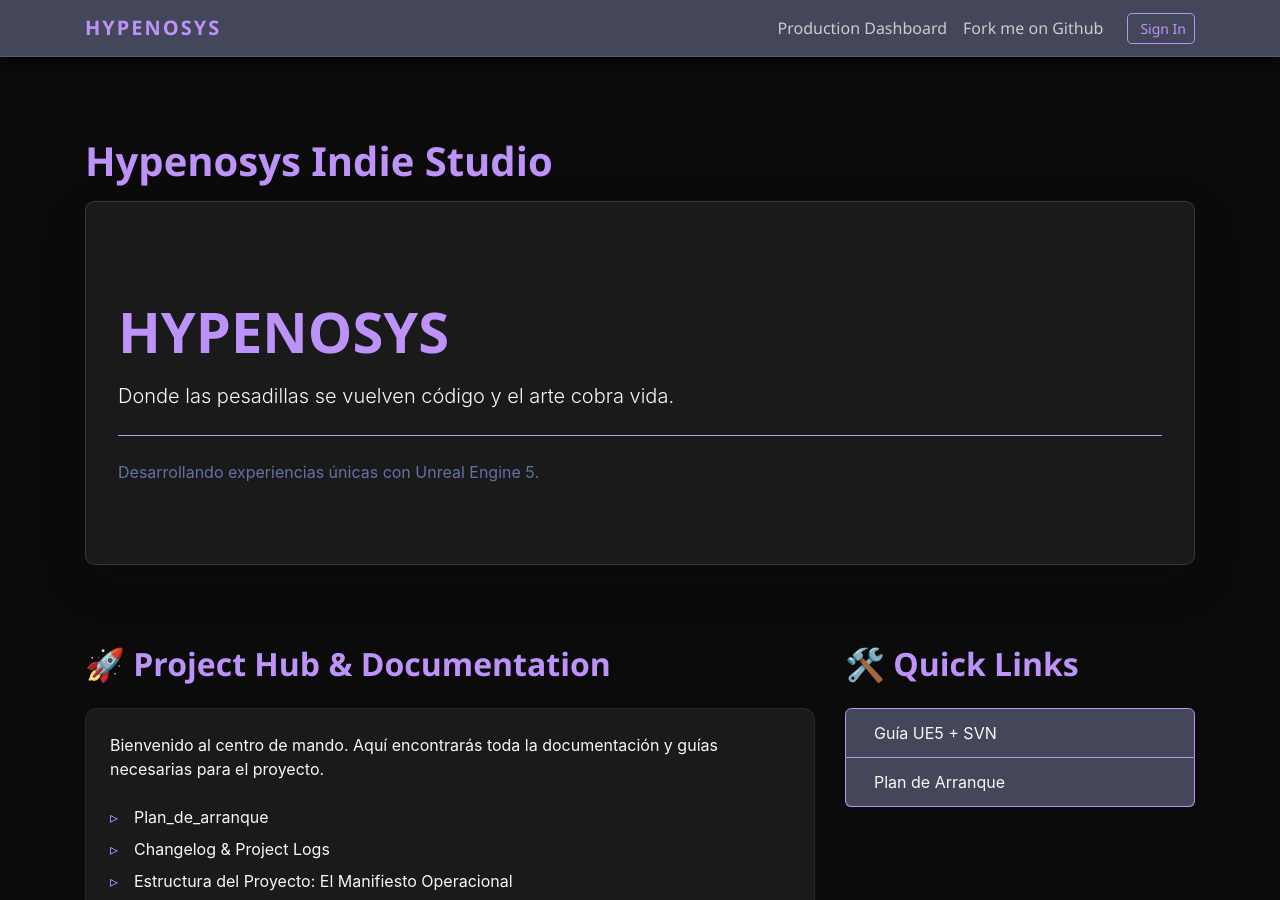
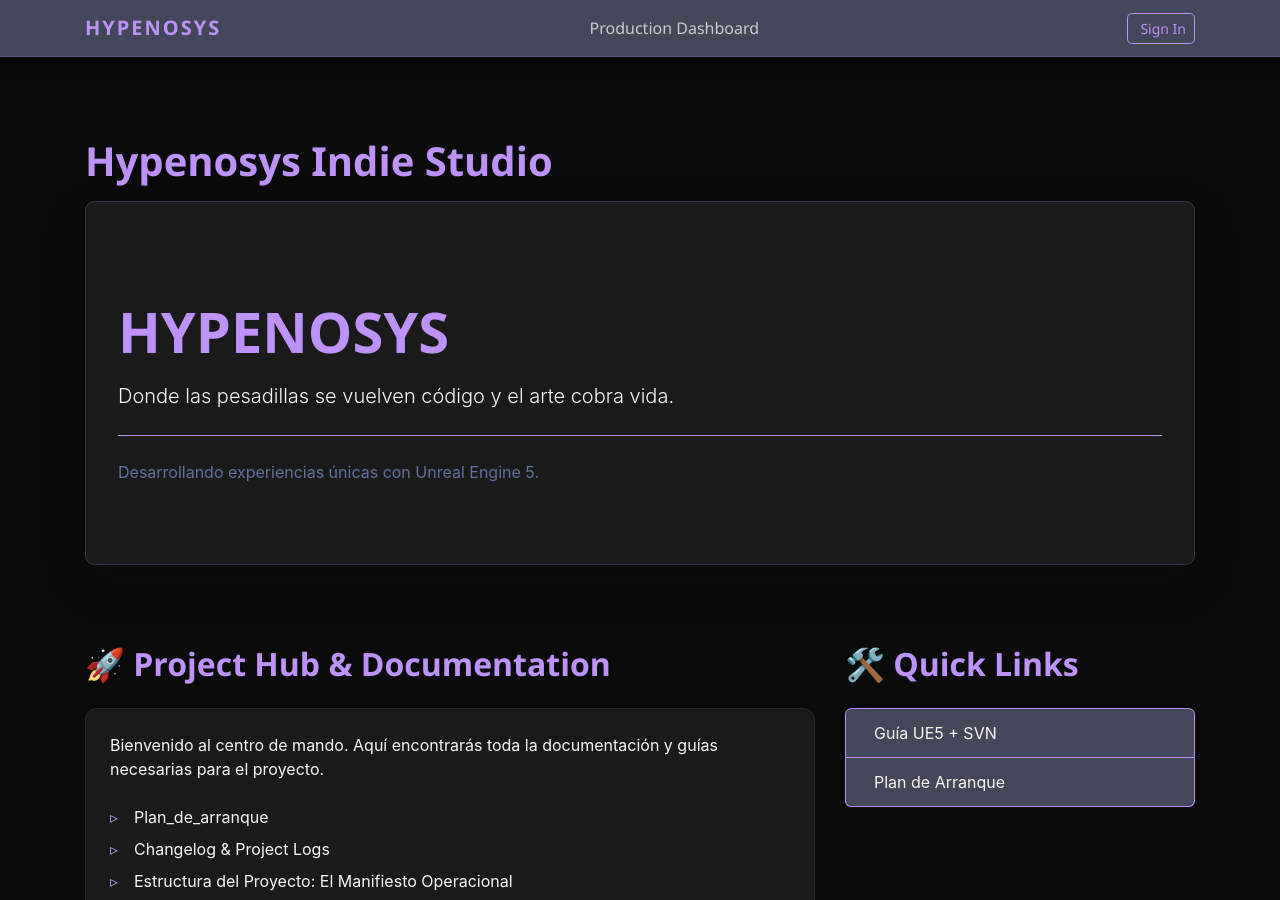
Before and after one commit to hypenosys/hypenosys.github.io, a Jekyll site: the page built from index.md, in a window 1280 px wide and 900 px high. Built offline with Jekyll 4.4.1, drawn with Linux system fonts in a browser that asks for light colours.

Commit message:
Remove GitHub fork link from header
Removed 'Fork me on GitHub' link from the header.

```diff
--- a/_includes/header.html
+++ b/_includes/header.html
@@ -19,11 +19,8 @@
           </li>
           {%- endif -%}
         {% endfor -%}
-        <li class="nav-item">
-          <a class="nav-link" href="{{ site.github.repository_url }}">Fork me on Github</a>
-        </li>
       </ul>
-      <ul class="navbar-nav" id="auth-nav-container">
+      <ul class="navbar-nav ml-auto" id="auth-nav-container">
         <!-- Auth status injected here by auth.js -->
       </ul>
     </div>
```
